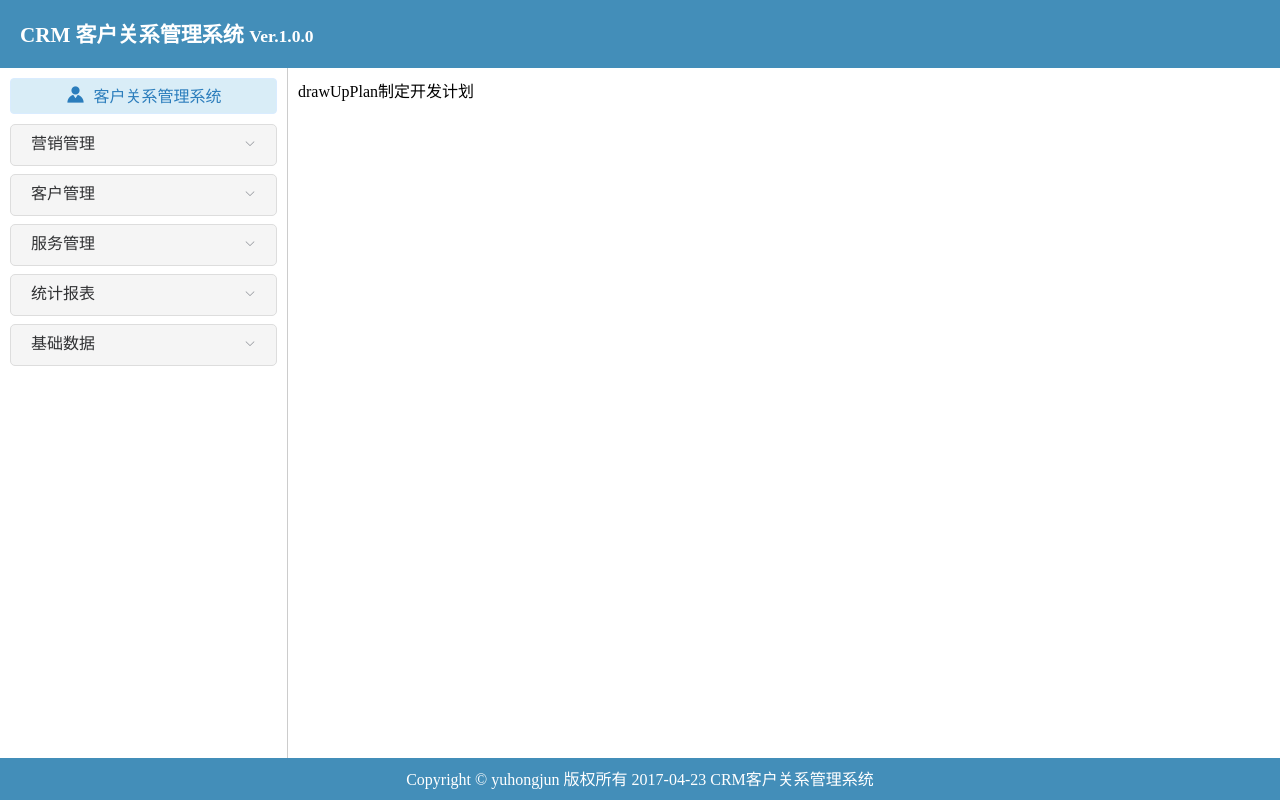
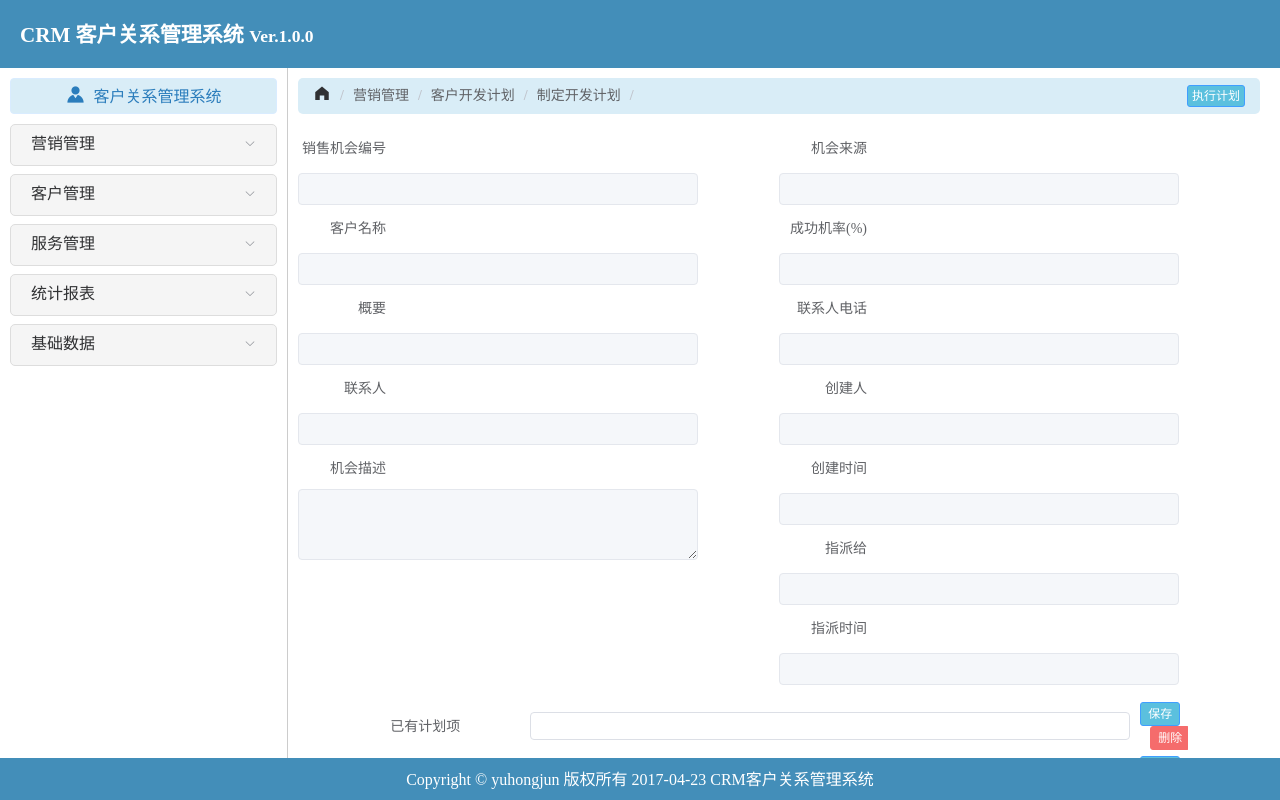
Before and after one commit to ManYI0806/crmclient, a Vue app: page /index/drawUpPlan in a window 1280 px wide. Built offline with nearby package versions, Linux system fonts and the light colour scheme.

Commit message:
Update DrawUpPlan.vue
初始创建指定开发计划组件视图

```diff
--- a/src/views/sale/DrawUpPlan.vue
+++ b/src/views/sale/DrawUpPlan.vue
@@ -1,11 +1,177 @@
 <template>
 	<div>
-		drawUpPlan制定开发计划
+		<el-breadcrumb separator="/">
+			<el-breadcrumb-item :to="{ path: '/index' }">
+				<i class="el-icon-s-home"></i>
+			</el-breadcrumb-item>
+			<el-breadcrumb-item>营销管理</el-breadcrumb-item>
+			<el-breadcrumb-item>客户开发计划</el-breadcrumb-item>
+			<el-breadcrumb-item>制定开发计划</el-breadcrumb-item>
+			<el-button type="primary" size="mini">执行计划</el-button>
+		</el-breadcrumb>
+
+		<el-row>
+			<el-col :span="12">
+				<el-form :inline="true" ref="form" :model="form" label-width="100px">
+					<el-form-item label="销售机会编号">
+						<el-input :disabled="true" v-model="form.name" size="small" style="width: 400px;"></el-input>
+					</el-form-item>
+					<el-form-item label="客户名称">
+						<el-input :disabled="true" v-model="form.name" size="small" style="width: 400px;"></el-input>
+					</el-form-item>
+					<el-form-item label="概要">
+						<el-input :disabled="true" v-model="form.name" size="small" style="width: 400px;"></el-input>
+					</el-form-item>
+					<el-form-item label="联系人">
+						<el-input :disabled="true" v-model="form.name" size="small" style="width: 400px;"></el-input>
+					</el-form-item>
+					<el-form-item label="机会描述">
+						<el-input :disabled="true" type="textarea" :rows="3" v-model="form.name" size="small" style="width: 400px;"></el-input>
+					</el-form-item>
+				</el-form>
+			</el-col>
+			<el-col :span="12">
+				<el-form :inline="true" ref="form" :model="form" label-width="100px">
+					<el-form-item label="机会来源">
+						<el-input :disabled="true" v-model="form.name" size="small" style="width: 400px;"></el-input>
+					</el-form-item>
+					<el-form-item label="成功机率(%)">
+						<el-input :disabled="true" v-model="form.name" size="small" style="width: 400px;"></el-input>
+					</el-form-item>
+					<el-form-item label="联系人电话">
+						<el-input :disabled="true" v-model="form.name" size="small" style="width: 400px;"></el-input>
+					</el-form-item>
+					<el-form-item label="创建人">
+						<el-input :disabled="true" v-model="form.name" size="small" style="width: 400px;"></el-input>
+					</el-form-item>
+					<el-form-item label="创建时间">
+						<el-input :disabled="true" v-model="form.name" size="small" style="width: 400px;"></el-input>
+					</el-form-item>
+					<el-form-item label="指派给">
+						<el-input :disabled="true" v-model="form.name" size="small" style="width: 400px;"></el-input>
+					</el-form-item>
+					<el-form-item label="指派时间">
+						<el-input :disabled="true" v-model="form.name" size="small" style="width: 400px;"></el-input>
+					</el-form-item>
+				</el-form>
+			</el-col>
+		</el-row>
+
+		<el-table :show-header="false" :data="tableData" empty-text="暂无计划项" style="width: 85%;":cell-style="{padding:'3px 0px',border:'none'}">
+			<el-table-column label="日期" width="150">
+				<template slot-scope="scope">
+					<span style="margin-left: 10px">{{ scope.row.date }}</span>
+				</template>
+			</el-table-column>
+			<el-table-column label="姓名" width="610">
+				<template slot-scope="scope">
+					<el-input v-model="form.name" size="mini" style="width: 600px;"></el-input>
+				</template>
+			</el-table-column>
+			<el-table-column label="操作">
+				<template slot-scope="scope">
+					<el-button size="mini" type="primary" @click="handleEdit(scope.$index, scope.row)">保存</el-button>
+					<el-button size="mini" type="danger" @click="handleDelete(scope.$index, scope.row)">删除</el-button>
+				</template>
+			</el-table-column>
+		</el-table>
+		<el-row class="add">
+			<span>制定计划项</span>
+			<el-input v-model="form.name" size="mini" style="width: 600px;"></el-input>
+			<el-button size="mini" type="success" @click="handleEdit(scope.$index, scope.row)">保存</el-button>
+		</el-row>
+		<el-button size="mini" class="goback" @click="handleEdit(scope.$index, scope.row)">返回</el-button>
 	</div>
 </template>
 
 <script>
+	export default {
+		data() {
+			return {
+				form: {
+
+				},
+				tableData: [{
+					date: '已有计划项',
+					name: '王小虎',
+					address: '上海市普陀区金沙江路 1518 弄'
+				}, {
+					date: '已有计划项',
+					name: '王小虎',
+					address: '上海市普陀区金沙江路 1517 弄'
+				}, {
+					date: '已有计划项',
+					name: '王小虎',
+					address: '上海市普陀区金沙江路 1519 弄'
+				}]
+			}
+		},
+		methods: {
+
+		}
+	}
 </script>
 
-<style>
+<style scoped>
+	.el-breadcrumb {
+		background-color: #D9EDF7;
+		border-radius: 5px;
+		height: 36px;
+		line-height: 36px;
+		padding-left: 15px;
+		padding-right: 15px;
+		margin-bottom: 15px;
+	}
+
+	.el-icon-s-home {
+		font-size: 18px;
+	}
+
+	.el-table {
+		margin: 0 auto;
+		margin-top: 10px;
+	}
+
+	.el-table .el-button,.add .el-button{
+		width: 40px;
+		text-align: center;
+		padding: 5px;
+	}
+
+	.el-table .el-button--primary{
+		background-color: #5BC0DE;
+	}
+
+	.el-breadcrumb .el-button {
+		float: right;
+		margin-top: 7px;
+		padding: 4px;
+		background-color: #5BC0DE;
+	}
+
+	.el-form-item {
+		margin-bottom: 0;
+	}
+
+	.add{
+		margin-top: 5px;
+		margin-left: 105px;
+	}
+	.add span{
+		font-size: 14px;
+		font-weight: bold;
+		margin-right: 70px;
+	}
+
+	.add .el-button{
+		margin-left: 10px;
+	}
+
+	.goback{
+		background-color: #337AB7;
+		color: white;
+		margin-top: 15px;
+		margin-left: 105px;
+	}
+
 </style>
```
